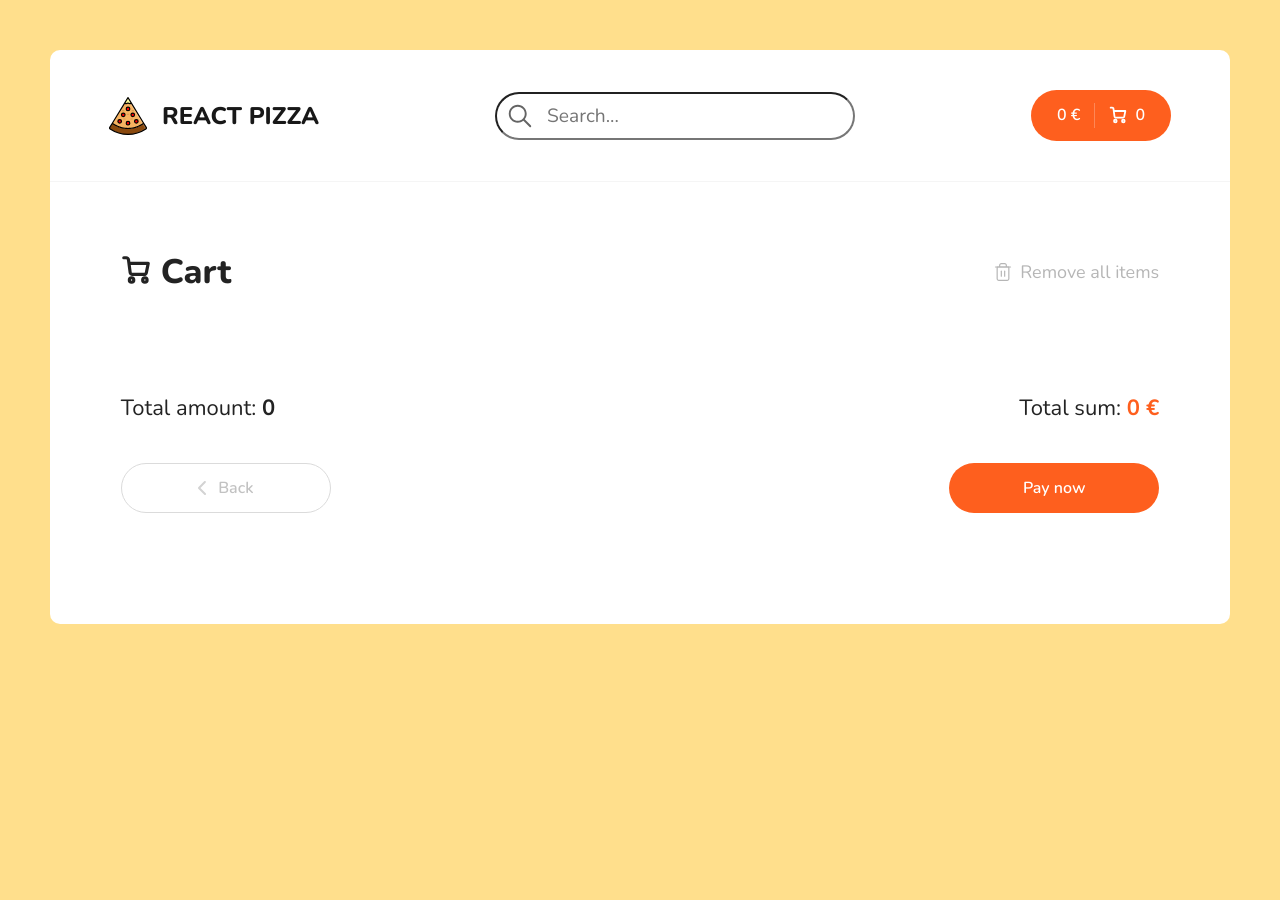
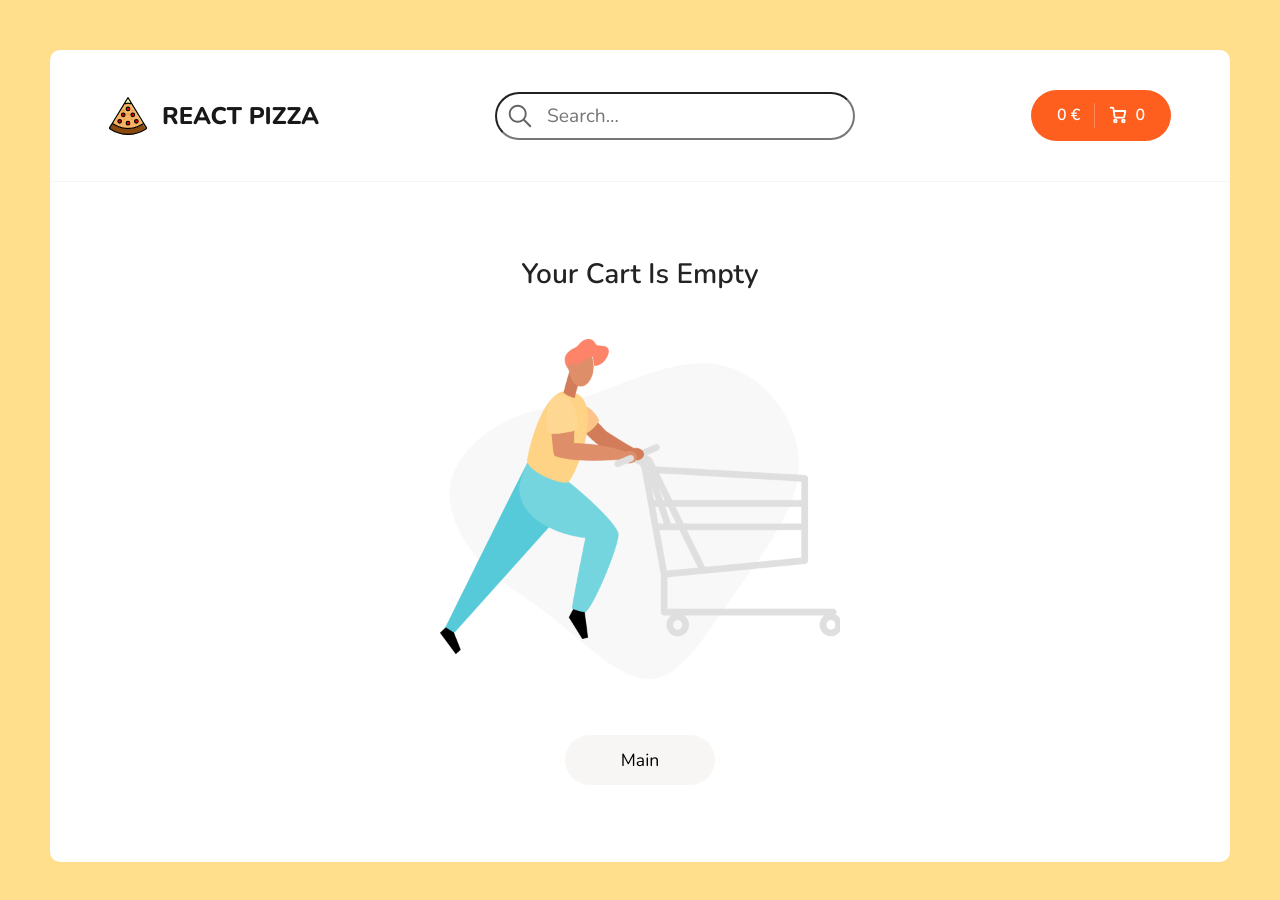
Before and after one commit to andbudha/react-pizza, a React (Create React App) app: page /cart in a window 1280 px wide. Shown: the top 900 px of the page. Before the commit the page ends 800 px from the top, so only its background shows below. Built offline with nearby package versions, Linux system fonts and the light colour scheme; the HTML template or start-up script is replaced by a standard one.

Commit message:
Emptx Cart comp updated/styles added

```diff
--- a/src/components/pages/Cart/Cart.jsx
+++ b/src/components/pages/Cart/Cart.jsx
@@ -5,6 +5,7 @@ import { Link } from 'react-router-dom';
 import { useDispatch, useSelector } from 'react-redux';
 import { CartItem } from './CartItem/CartItem';
 import { removeAllPizzas } from '../../../redux/slices/cartSlice';
+import { EmpyCart } from './EmptyCart/EmpyCart';
 
 export const Cart = () => {
   const cartItems = useSelector((state) => state.cart.cartItems);
@@ -33,6 +34,10 @@ export const Cart = () => {
       dispatch(removeAllPizzas());
     }
   };
+
+  if (!totalSum) {
+    return <EmpyCart />;
+  }
   return (
     <div className={styles.not_found_box}>
       <div className="cart">
--- a/src/components/pages/Cart/EmptyCart/EmptyCart.module.css
+++ b/src/components/pages/Cart/EmptyCart/EmptyCart.module.css
@@ -1,3 +1,5 @@
+@import url('https://fonts.googleapis.com/css2?family=Nunito:wght@300;400;500;600;700;800;900&display=swap');
+
 * {
   padding: 0;
   margin: 0;
@@ -5,6 +7,31 @@
 }
 
 .emtycart_box {
-  width: 600px;
-  height: 100%;
+  width: 100%;
+  height: 600px;
+  display: flex;
+  flex-direction: column;
+  justify-content: center;
+  align-items: center;
 }
+
+.emptycart_img {
+  width: 400px;
+  margin: 50px 0;
+}
+
+.back_btn {
+  height: 50px;
+  width: 150px;
+  background-color: #f8f6f4;
+  border-radius: 25px;
+  border: none;
+  font-size: 1.1rem;
+  cursor: pointer;
+}
+
+.back_btn:hover {
+  background-color: black;
+  color: #fff;
+  font-weight: 600;
+}
--- a/src/components/pages/Cart/EmptyCart/EmpyCart.jsx
+++ b/src/components/pages/Cart/EmptyCart/EmpyCart.jsx
@@ -1,11 +1,13 @@
 // @flow
 import * as React from 'react';
+import styles from './EmptyCart.module.css';
 import emptyCart from '../../../../assets/img/empty-cart.png';
+import { Link } from 'react-router-dom';
 
 export const EmpyCart = (props) => {
   return (
     <div className={styles.emtycart_box}>
-      <h2>Your cart is empty!</h2>
+      <h2>Your Cart Is Empty</h2>
       <div className={styles.emptycart_img_box}>
         <img
           src={emptyCart}
@@ -13,24 +15,8 @@ export const EmpyCart = (props) => {
           className={styles.emptycart_img}
         />
       </div>
-      <Link to="/" className="button button--outline button--add go-back-btn">
-        <svg
-          width="8"
-          height="14"
-          viewBox="0 0 8 14"
-          fill="none"
-          xmlns="http://www.w3.org/2000/svg"
-        >
-          <path
-            d="M7 13L1 6.93015L6.86175 1"
-            stroke="#D3D3D3"
-            strokeWidth="1.5"
-            strokeLinecap="round"
-            strokeLinejoin="round"
-          ></path>
-        </svg>
-
-        <span>Back</span>
+      <Link to="/">
+        <button className={styles.back_btn}>{`Main`}</button>
       </Link>
     </div>
   );
```
